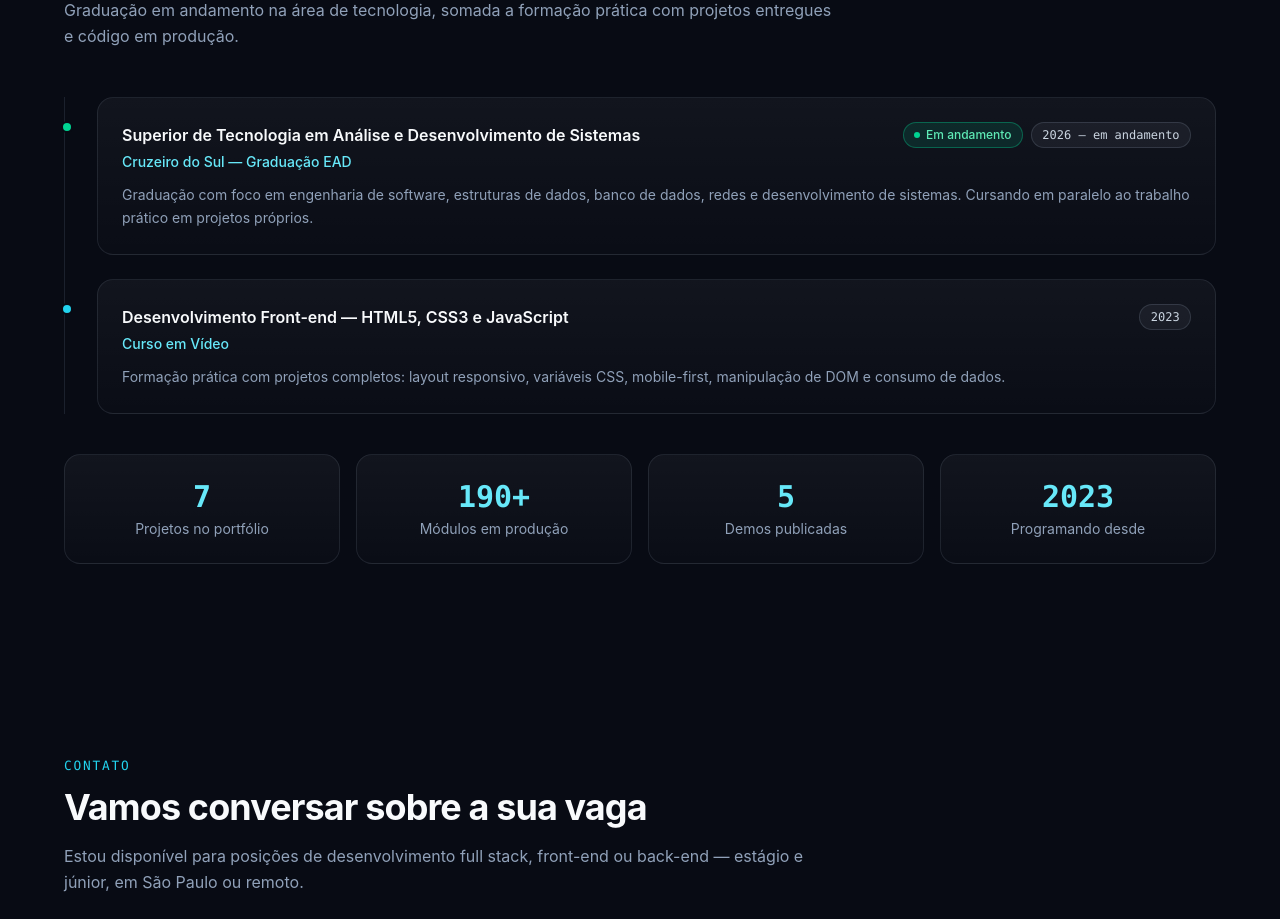
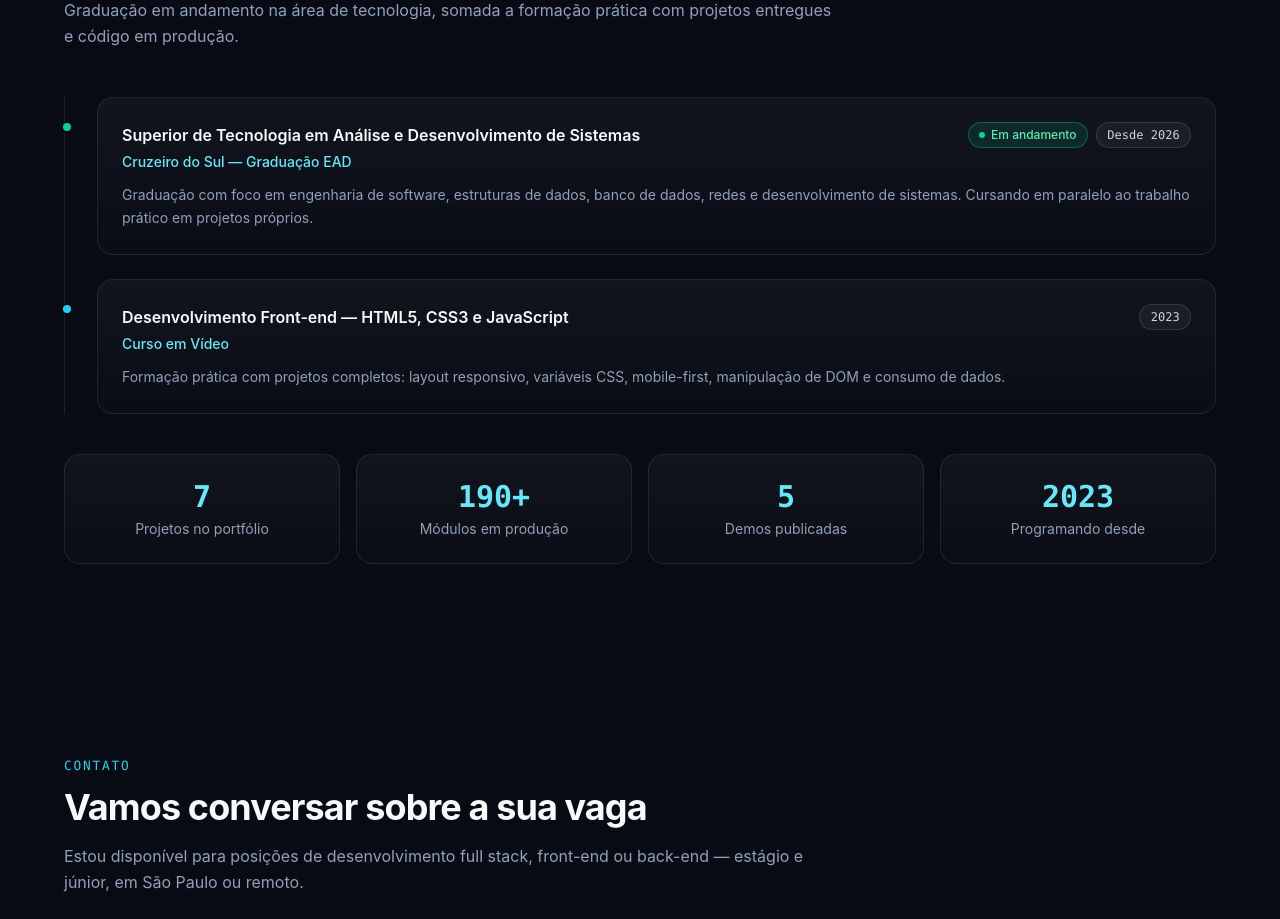
Before and after one commit to nicolasmoreiraferreira/portfolio, a React (Vite) app: page / in a window 1280 px wide. Shown: the part 5600-6519 px from the top of the page. Built offline with nearby package versions, Linux system fonts and the light colour scheme.

Commit message:
docs: guia de entrevista atualizado com BOTSNAY, formação em ADS e pitch full stack

```diff
--- a/src/content/site.ts
+++ b/src/content/site.ts
@@ -60,7 +60,7 @@ export const site = {
     {
       title: 'Superior de Tecnologia em Análise e Desenvolvimento de Sistemas',
       institution: 'Cruzeiro do Sul — Graduação EAD',
-      period: '2026 — em andamento',
+      period: 'Desde 2026',
       description:
         'Graduação com foco em engenharia de software, estruturas de dados, banco de dados, redes e desenvolvimento de sistemas. Cursando em paralelo ao trabalho prático em projetos próprios.',
       current: true,
```
